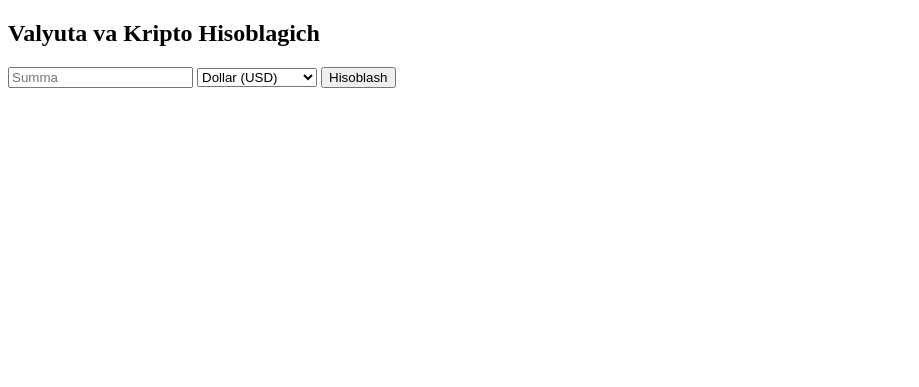
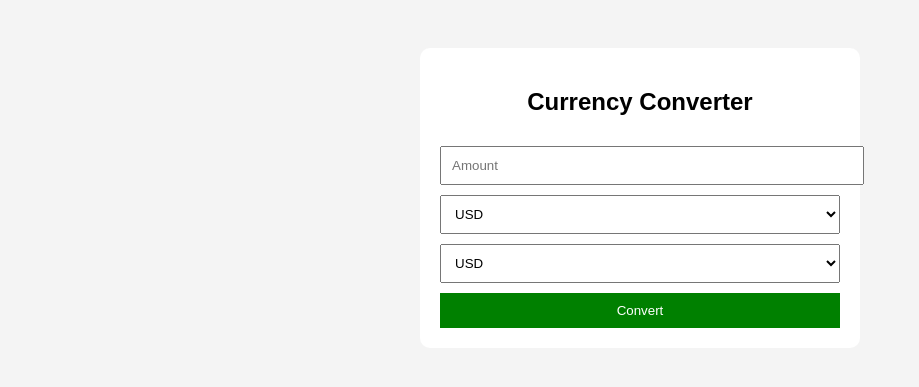
Before and after one commit to 777bazis777-spec/currency-converter, a Flask app: page / in a window 1280 px wide. Shown: the top 387 px of the page, without its empty margins (0-919 px from the left). Run offline with Flask 3, Linux system fonts and the light colour scheme.

Commit message:
Update index.html for currency converter layout

```diff
--- a/templates/index.html
+++ b/templates/index.html
@@ -1,28 +1,68 @@
 <!DOCTYPE html>
-<html>
+<html lang="en">
 <head>
     <meta charset="UTF-8">
-    <title>Valyuta va Kripto Hisoblagich</title>
+    <title>Currency Converter</title>
+    <style>
+        body {
+            font-family: Arial;
+            background: #f4f4f4;
+            padding: 40px;
+        }
+        .box {
+            background: white;
+            padding: 20px;
+            max-width: 400px;
+            margin: auto;
+            border-radius: 10px;
+        }
+        input, select, button {
+            width: 100%;
+            padding: 10px;
+            margin-top: 10px;
+        }
+        button {
+            background: green;
+            color: white;
+            border: none;
+            cursor: pointer;
+        }
+        h2 {
+            text-align: center;
+        }
+    </style>
 </head>
 <body>
-    <h2>Valyuta va Kripto Hisoblagich</h2>
+    <div class="box">
+        <h2>Currency Converter</h2>
 
-    <form method="post">
-        <input type="number" step="0.0001" name="amount" placeholder="Summa" required>
+        <form method="POST">
+            <input type="number" step="0.01" name="amount" placeholder="Amount" required>
 
-        <select name="currency">
-            <option value="USD">Dollar (USD)</option>
-            <option value="EUR">Yevro (EUR)</option>
-            <option value="RUB">Rubl (RUB)</option>
-            <option value="BTC">Bitcoin (BTC)</option>
-            <option value="ETH">Ethereum (ETH)</option>
-        </select>
+            <select name="from_currency">
+                <option value="USD">USD</option>
+                <option value="EUR">EUR</option>
+                <option value="UZS">UZS</option>
+                <option value="RUB">RUB</option>
+            </select>
 
-        <button type="submit">Hisoblash</button>
-    </form>
+            <select name="to_currency">
+                <option value="USD">USD</option>
+                <option value="EUR">EUR</option>
+                <option value="UZS">UZS</option>
+                <option value="RUB">RUB</option>
+            </select>
 
-    {% if result %}
-        <h3>Natija: {{ result }} so‘m</h3>
-    {% endif %}
+            <button type="submit">Convert</button>
+        </form>
+
+        {% if result %}
+            <h3>Result: {{ result }}</h3>
+        {% endif %}
+
+        {% if error %}
+            <p style="color:red">{{ error }}</p>
+        {% endif %}
+    </div>
 </body>
 </html>
```
